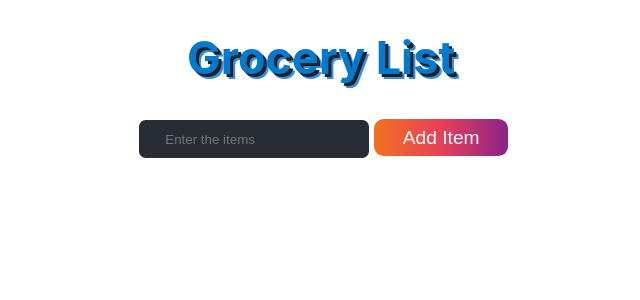
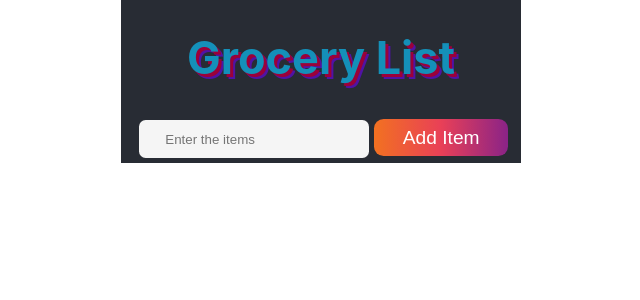
Before and after one commit to Aniss20/Shopping-List, a React (Create React App) app: page / in a window 1280 px wide. Shown: the top 300 px of the page, without its empty margins (319-959 px from the left). Built offline with nearby package versions, Linux system fonts and the light colour scheme.

Commit message:
Grocery List

```diff
--- a/src/App.css
+++ b/src/App.css
@@ -6,11 +6,12 @@
   align-items: center;
   text-align: center;
  margin:auto;
+ background-color: #282c34;
 
 }
 
 h1{
-  text-shadow : 3px 3px 0px #222, 5px 5px 0px #378fe5; color : #007ACE;
+  text-shadow : 3px 3px 0px #9b0139, 5px 5px 0px #5013a4; color : #1490b9;
   font-size: 45px;
 }
 .App-logo {
@@ -89,7 +90,7 @@ h1{
 }
 
 .input {
-  background-color:#282c34;
+  background-color:whitesmoke;
   color: black;
   padding: 1em 2em;
   border-radius: 0.5em;
```
